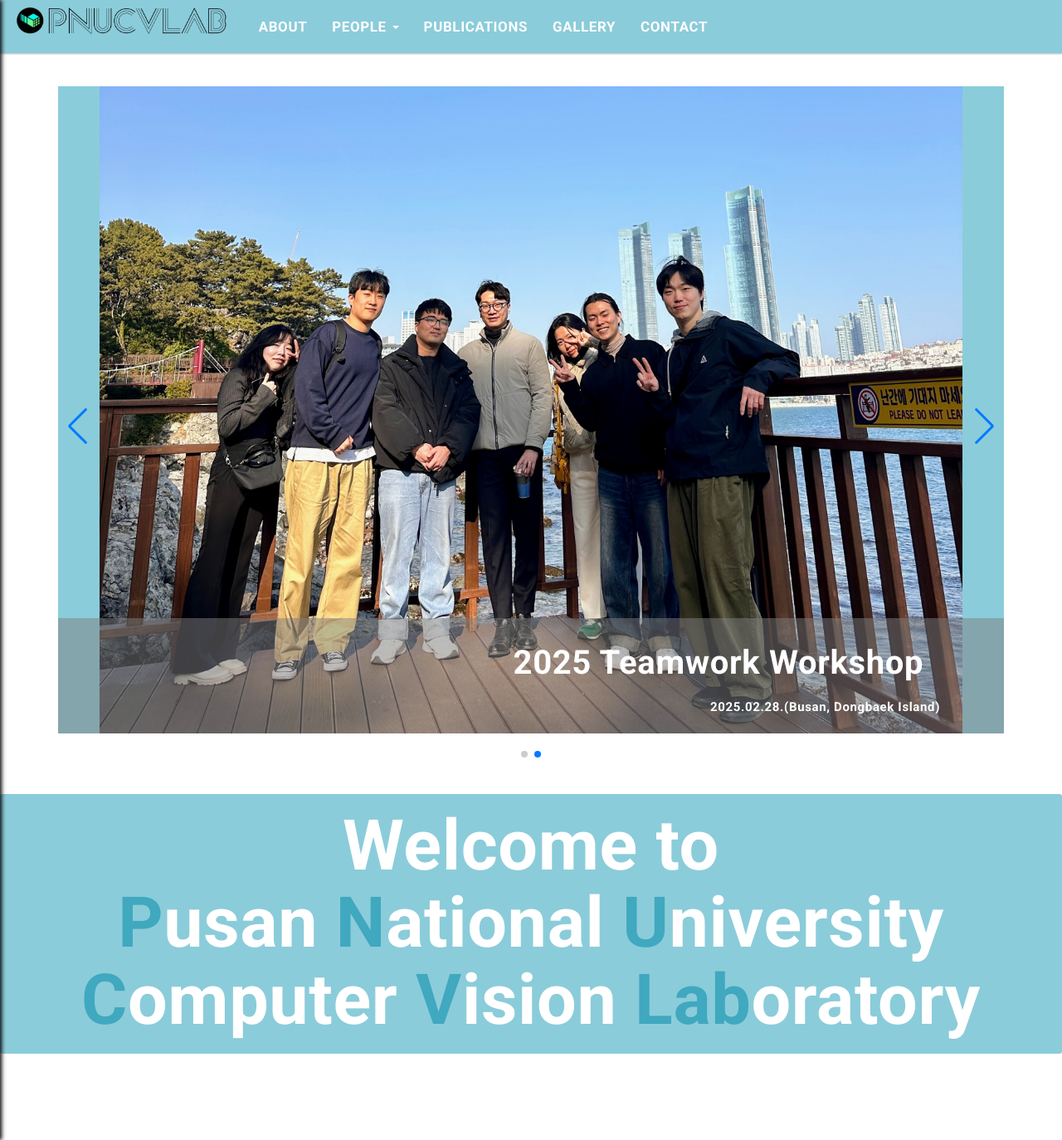
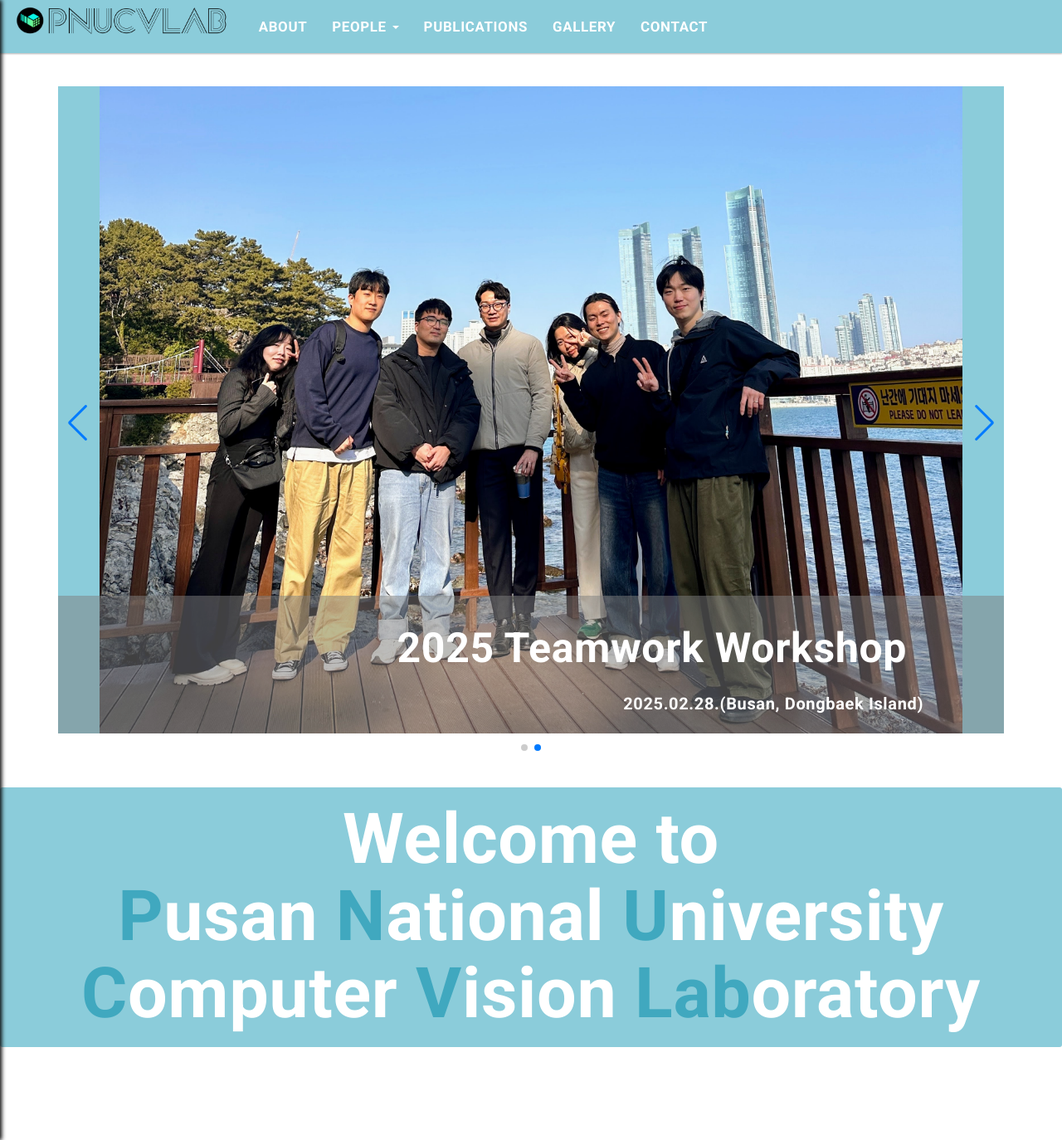
Before and after one commit to pnucvlab/pnucvlab.github.io, a Jekyll site: the page built from index.html, in a window 1280 px wide and 1374 px high. Shown: the whole window at 83% size. Built offline with Jekyll 4.4.1, drawn with Linux system fonts in a browser that asks for light colours; the list of posts is cut into pages by our own code.

Commit message:
edit notice

```diff
--- a/assets/css/main.css
+++ b/assets/css/main.css
@@ -25,7 +25,7 @@ body {
   }
 
   .notice-swiper .notice-slide .notice-title {
-	font-size: 40px;
+	font-size: 50px;
 	font-weight: 700;
 	margin-right: 2em;
 	text-align: right;
@@ -35,11 +35,10 @@ body {
   .notice-swiper .swiper-pagination {
 	position: relative !important;
 	bottom: auto !important;
-	margin: 0.5em auto 0;
   }
 
   .notice-swiper .notice-slide .notice-text {
-	font-size: 15px;
+	font-size: 20px;
 	margin-right: 4em;
 	font-weight: 600;
 	text-align: right;
@@ -102,7 +101,7 @@ body {
 	  text-align: center;
 	}
 	.notice-swiper .notice-slide .notice-text {
-	  font-size: 14px;
+	  font-size: 12px;
 	  margin: 0;
 	  text-align: center;
 	}
```
